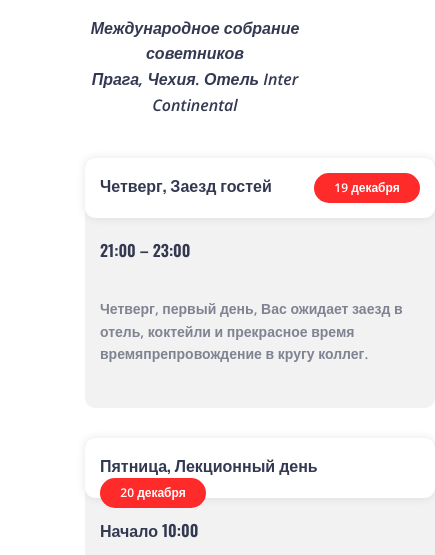
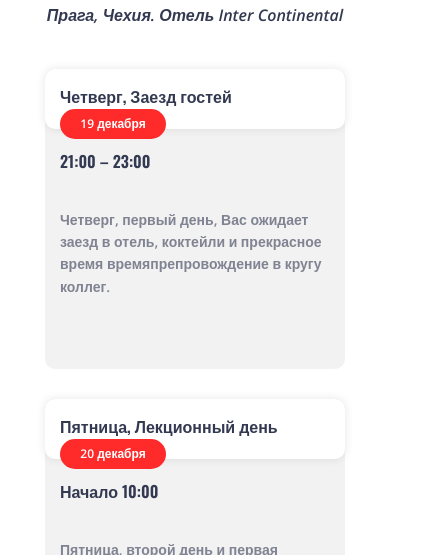
Before and after one commit to AndreyN1991/iik, a plain HTML site: page events.html in a window 390 px wide. Shown: the part 247-802 px from the top of the page, 435 px wide, since content can reach past the window. Drawn offline with nearby package versions, Linux system fonts and the light colour scheme.

Commit message:
Правки

```diff
--- a/style.css
+++ b/style.css
@@ -396,7 +396,7 @@ body {
 
 /* Список мероприятий */
 .event-list {
-    padding: 70px;
+    padding: 70px 0;
 }
 
 .event-list h2 {
@@ -415,13 +415,13 @@ body {
     border-radius: 10px;
     width: 350px;
     height: 250px;
-    margin-bottom: 30px;
+    margin: 0 auto 30px auto;
 }
 
 .event-list__item-last {
     width: 350px;
     height: 250px;
-    margin-bottom: 30px;
+    margin: 0 auto 30px auto;
     position: relative;
 }
 
@@ -485,6 +485,11 @@ body {
 
 /* Медиа */
 @media (max-width: 767px) {
+    .event-list__item, .event-list__item-last {
+        width: 300px;
+        height: 300px;
+    }
+
     .first-block__image {
         margin-top: 30px;
     }
```
Also changed, not shown: images/baffet.webp.
